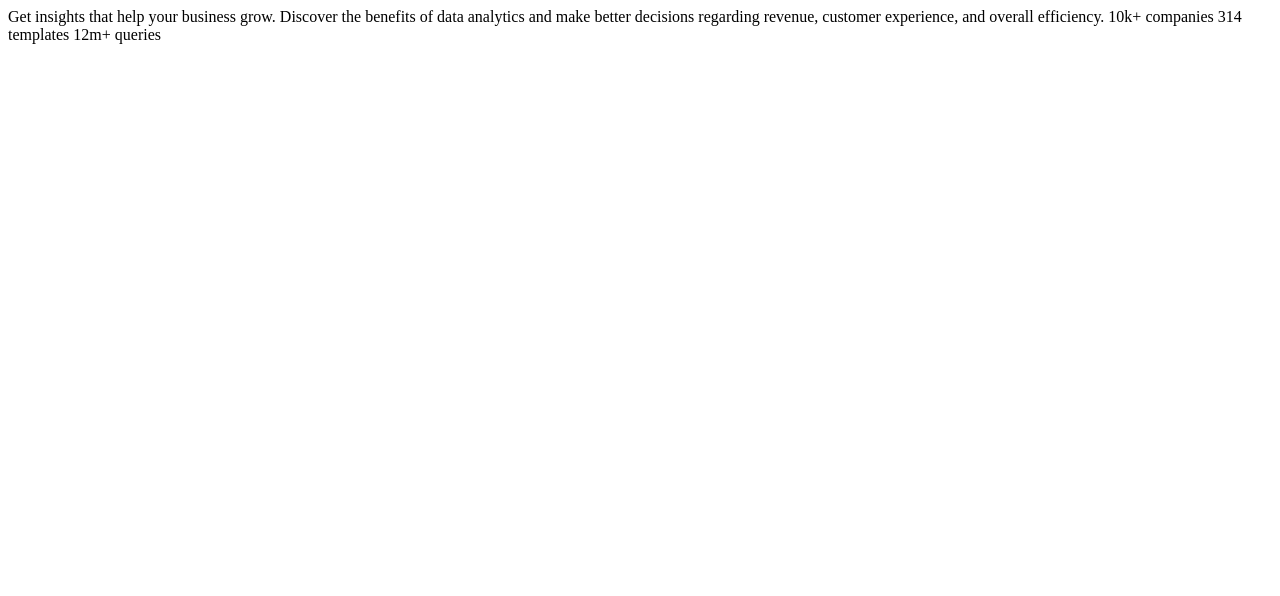
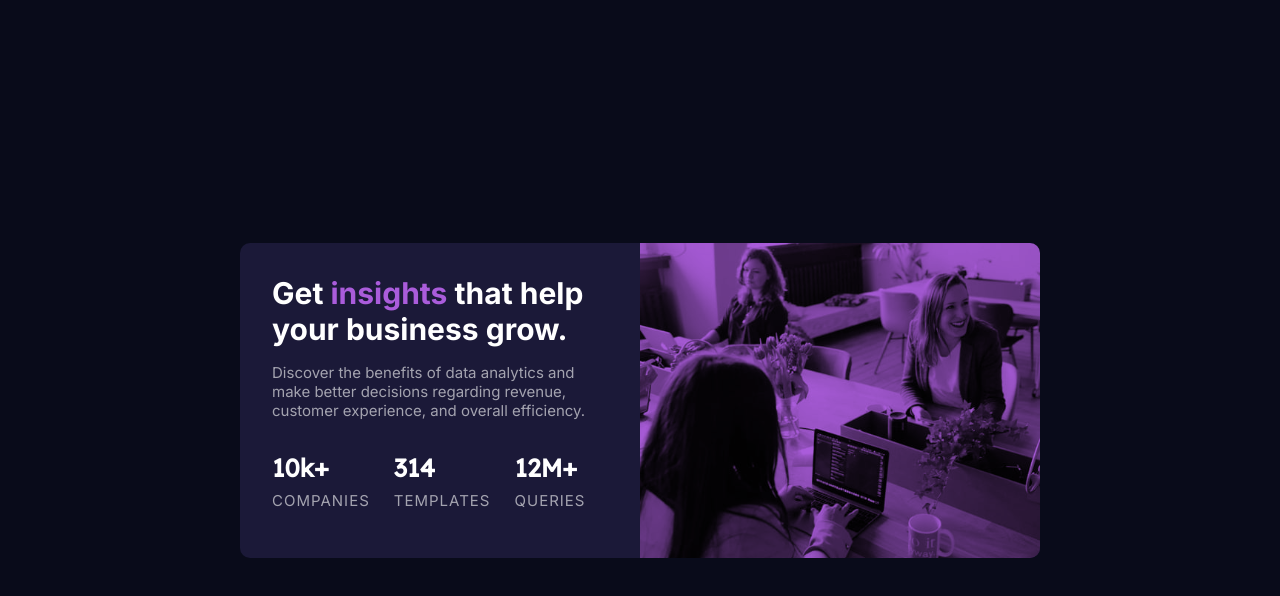
Before and after one commit to NienDev/stat-preview-card, a plain HTML site: page index.html in a window 1280 px wide. Drawn offline with Linux system fonts and the light colour scheme.

Commit message:
finished

```diff
--- a/index.html
+++ b/index.html
@@ -1,26 +1,48 @@
 <!DOCTYPE html>
 <html lang="en">
-<head>
-  <meta charset="UTF-8">
-  <meta name="viewport" content="width=device-width, initial-scale=1.0"> <!-- displays site properly based on user's device -->
+  <head>
+    <meta charset="UTF-8" />
+    <meta name="viewport" content="width=device-width, initial-scale=1.0" />
+    <!-- displays site properly based on user's device -->
 
-  <link rel="icon" type="image/png" sizes="32x32" href="./images/favicon-32x32.png">
+    <link
+      rel="icon"
+      type="image/png"
+      sizes="32x32"
+      href="./images/favicon-32x32.png"
+    />
 
-  <title>Frontend Mentor | Stats preview card component</title>
+    <title>Frontend Mentor | Stats preview card component</title>
 
-  <link rel="stylesheet" href="style.css">
-</head>
-<body>
-
-  Get insights that help your business grow.
-
-  Discover the benefits of data analytics and make better decisions regarding revenue, customer
-  experience, and overall efficiency.
-
-  10k+ companies
-  314 templates
-  12m+ queries
-
-
-</body>
+    <link rel="stylesheet" href="style.css" />
+  </head>
+  <body>
+    <div class="container">
+      <div class="left">
+        <h1 class="title">
+          Get <span class="highlight">insights</span> that help your business
+          grow.
+        </h1>
+        <p class="des">
+          Discover the benefits of data analytics and make better decisions
+          regarding revenue, customer experience, and overall efficiency.
+        </p>
+        <div class="detail">
+          <div class="box1">
+            <div class="number">10k+</div>
+            <p class="des">companies</p>
+          </div>
+          <div class="box2">
+            <div class="number">314</div>
+            <p class="des">templates</p>
+          </div>
+          <div class="box3">
+            <div class="number">12M+</div>
+            <p class="des">queries</p>
+          </div>
+        </div>
+      </div>
+      <div class="right"></div>
+    </div>
+  </body>
 </html>
--- a/style.css
+++ b/style.css
@@ -12,5 +12,120 @@
   /* (main paragraph) */
   --Slightly-transparent-white: hsla(0, 0%, 100%, 0.75);
   /* (stat headings) */
-  --Slightly-transparent-white: hsla(0, 0%, 100%, 0.6);
+  --Slightly-transparent-white1: hsla(0, 0%, 100%, 0.6);
 }
+
+* {
+  margin: 0;
+  padding: 0;
+  box-sizing: border-box;
+  color: #fff;
+}
+
+body {
+  height: 100vh;
+  display: flex;
+  align-items: center;
+  justify-content: center;
+  background-color: var(--Very-dark-blue);
+}
+
+h1 {
+  font-size: 30px;
+}
+p {
+  font-size: 15px;
+  color: var(--Slightly-transparent-white1);
+  font-family: "Inter", sans-serif;
+  font-weight: 400;
+}
+img {
+  object-fit: cover;
+}
+
+.container {
+  background-color: var(--Dark-desaturated-blue);
+  width: 800px;
+  margin: 0 2rem;
+  display: grid;
+  grid-template-columns: repeat(2, 1fr);
+  border-radius: 10px;
+  overflow: hidden;
+}
+
+.highlight {
+  color: var(--Soft-violet);
+}
+
+.left {
+  padding: 2em;
+}
+
+.left > .des {
+  margin: 1rem 0 2rem;
+}
+.title {
+  font-family: "Inter", sans-serif;
+}
+
+.box1 > p,
+.box2 > p,
+.box3 > p {
+  color: var(--Slightly-transparent-white1);
+  text-transform: uppercase;
+  letter-spacing: 1px;
+}
+
+.detail {
+  display: grid;
+  grid-template-columns: repeat(3, 1fr);
+  grid-gap: 1.5em;
+  margin-bottom: 1rem;
+}
+.number {
+  font-size: 25px;
+  margin-bottom: 0.5rem;
+  font-family: "Lexend Deca", sans-serif;
+  font-weight: 700;
+}
+
+.right {
+  background: url(./images/image-header-desktop.jpg);
+  background-color: var(--Soft-violet);
+  background-size: cover;
+  background-blend-mode: multiply;
+  background-repeat: no-repeat;
+}
+
+@media (max-width: 800px) {
+  .container {
+    width: 600px;
+  }
+  .title {
+    font-size: 25px;
+  }
+  p {
+    font-size: 10px;
+  }
+  .number {
+    font-size: 25px;
+  }
+}
+
+@media (max-width: 600px) {
+  .container {
+    display: flex;
+    flex-direction: column-reverse;
+    text-align: center;
+  }
+  .left {
+  }
+  .right {
+    flex: 250px;
+  }
+  .detail {
+    display: flex;
+    flex-direction: column;
+    margin-bottom: 0;
+  }
+}
```
Also changed, not shown: desktopview.png (added), mobileview.png (added), 2 other files.
